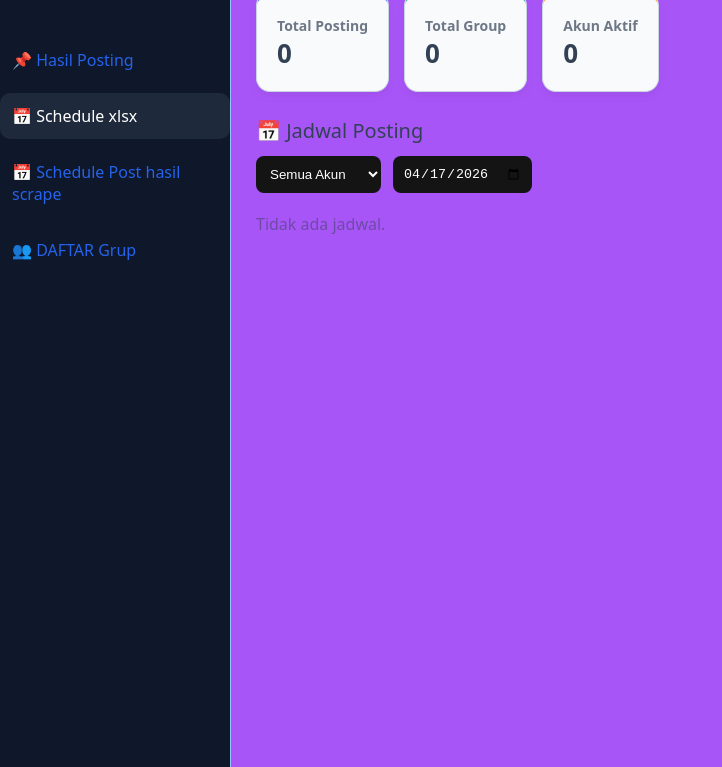
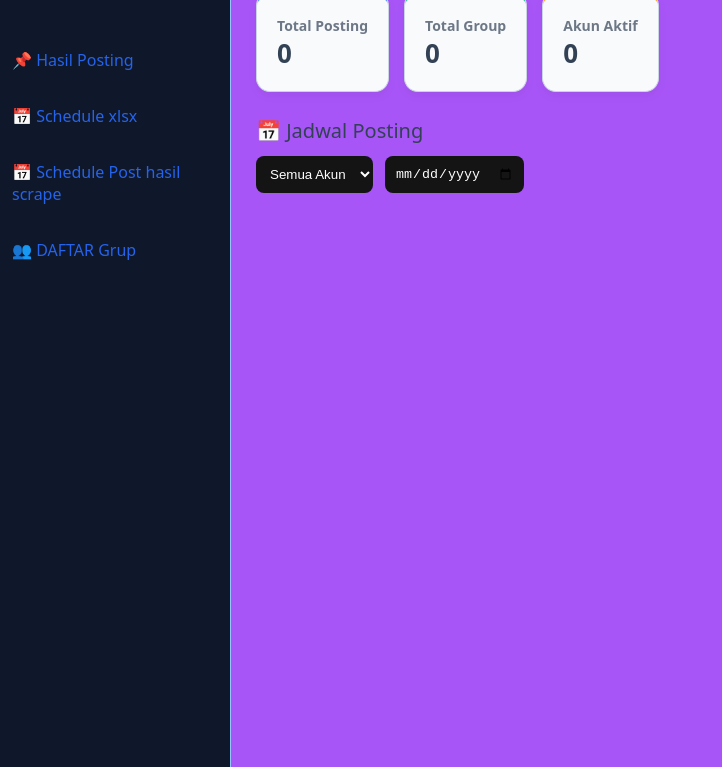
Before and after one commit to Rulispro/FGA-fake, a website: page docs/index.html in a window 1280 px wide. Both pictures are taken after a click on the element "📅 Schedule xlsx". Shown: the part 33-800 px from the top of the page, without its empty margins (0-722 px from the left). Drawn offline with Linux system fonts and the light colour scheme; files whose address does not match are found by name.

Commit message:
Update index.html

```diff
--- a/docs/index.html
+++ b/docs/index.html
@@ -225,7 +225,7 @@ body{flex-direction:column;}
 <div class="menu">
 <div id="menuResult" onclick="showPage('result')">📌 Hasil Posting</div>
 <div id="menuSchedule" onclick="showPage('schedule')">📅 Schedule xlsx</div>
-<div id="menuSchedule" onclick="showPage('schedule')">📅 Schedule Post hasil scrape</div>
+<div id="menuScheduler" onclick="showPage('schedulePost')">📅 Schedule Post hasil scrape</div>
 <div id="menuGroups" onclick="showPage('groups')">👥 DAFTAR Grup</div></div>
 </div>
 
@@ -268,7 +268,7 @@ body{flex-direction:column;}
 <option value="all">Semua Akun</option>
 </select>
 
-<input type="date" id="calendar">
+<input type="date" id="calendarSchedule">
 </div>
 
 <div id="schedule-list"></div>
@@ -285,7 +285,7 @@ body{flex-direction:column;}
 <option value="all">Semua Akun</option>
 </select>
 
-<input type="date" id="calendar">
+<input type="date" id="calendarSchedulePost">
 </div>
 
 <div id="schedulePost-list"></div>
@@ -320,33 +320,36 @@ console.log("Update:", account, link, checked);
 
 function showPage(page){
 
-  document.getElementById("groupsPage").style.display=
-page==="groups"?"block":"none";
+  // hide semua page dulu
+  document.getElementById("resultPage").style.display = "none";
+  document.getElementById("schedulePage").style.display = "none";
+  document.getElementById("schedulePostPage").style.display = "none";
+  document.getElementById("groupsPage").style.display = "none";
 
-document.getElementById("menuGroups").classList.remove("active");
+  // reset menu active
+  document.querySelectorAll(".menu div").forEach(el=>{
+    el.classList.remove("active");
+  });
 
-if(page==="groups"){
-document.getElementById("menuGroups").classList.add("active");
-  }
-document.getElementById("resultPage").style.display=
-page==="result"?"block":"none";
-
-document.getElementById("schedulePage").style.display=
-page==="schedule"?"block":"none";
-
-/* reset active */
-document.getElementById("menuResult").classList.remove("active");
-document.getElementById("menuSchedule").classList.remove("active");
-
-/* set active */
-if(page==="result"){
-document.getElementById("menuResult").classList.add("active");
-}else{
-document.getElementById("menuSchedule").classList.add("active");
-}
-
+  // show sesuai page
+  if(page==="result"){
+    document.getElementById("resultPage").style.display="block";
+    document.getElementById("menuResult").classList.add("active");
   }
 
+  if(page==="schedule"){
+    document.getElementById("schedulePage").style.display="block";
+  }
+
+  if(page==="schedulePost"){
+    document.getElementById("schedulePostPage").style.display="block";
+  }
+
+  if(page==="groups"){
+    document.getElementById("groupsPage").style.display="block";
+    document.getElementById("menuGroups").classList.add("active");
+  }
+  }
 
 /* ================= RESULT ================= */
 
```
